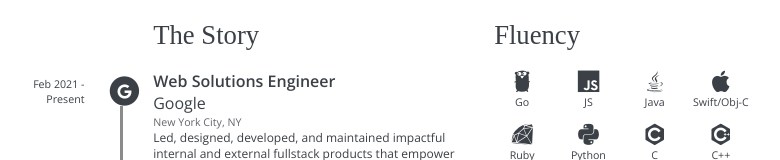
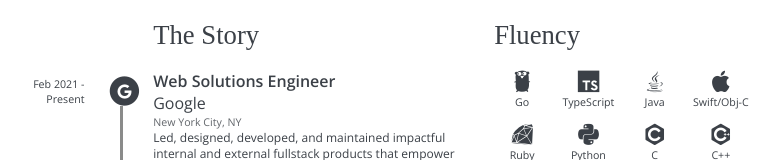
Before and after one commit to mrap/resume, a React app: page / in a window 1280 px wide. Shown: the part 185-345 px from the top of the page, without its empty margins (22-802 px from the left). Built offline with nearby package versions, Linux system fonts and the light colour scheme; a web font is replaced by a local one.

Commit message:
Update dev icon library.

```diff
--- a/index.html
+++ b/index.html
@@ -6,7 +6,7 @@
     <link type="text/css" rel="stylesheet" href="node_modules/skeleton-css/css/normalize.css">
     <link type="text/css" rel="stylesheet" href="node_modules/skeleton-css/css/skeleton.css">
     <link type="text/css" rel="stylesheet" href="node_modules/font-awesome/css/font-awesome.css">
-    <link type="text/css" rel="stylesheet" href="node_modules/devicon/devicon.css">
+    <link type="text/css" rel="stylesheet" href="node_modules/devicon/devicon.min.css">
     <link type="text/css" rel="stylesheet" href="src/css/styles.css">
     <script src="node_modules/react/umd/react.development.js"></script>
     <script src="node_modules/react-dom/umd/react-dom.development.js"></script>
--- a/package.json
+++ b/package.json
@@ -21,7 +21,7 @@
   "homepage": "https://github.com/mrap/resume#readme",
   "dependencies": {
     "babel": "^5.8.38",
-    "devicon": "v2.0",
+    "devicon": "^2.16.0",
     "font-awesome": "^4.6.3",
     "http-server": "^0.12.3 ",
     "react": "^18.2.0",
--- a/src/data.ts
+++ b/src/data.ts
@@ -131,8 +131,8 @@
     devicon: "devicon-go-plain",
   },
   {
-    title: "JS",
-    devicon: "devicon-javascript-plain",
+    title: "TypeScript",
+    devicon: "devicon-typescript-plain",
   },
   {
     title: "Java",
```
Also changed, not shown: 1 other file (tests, documents, lock files or other folders).
